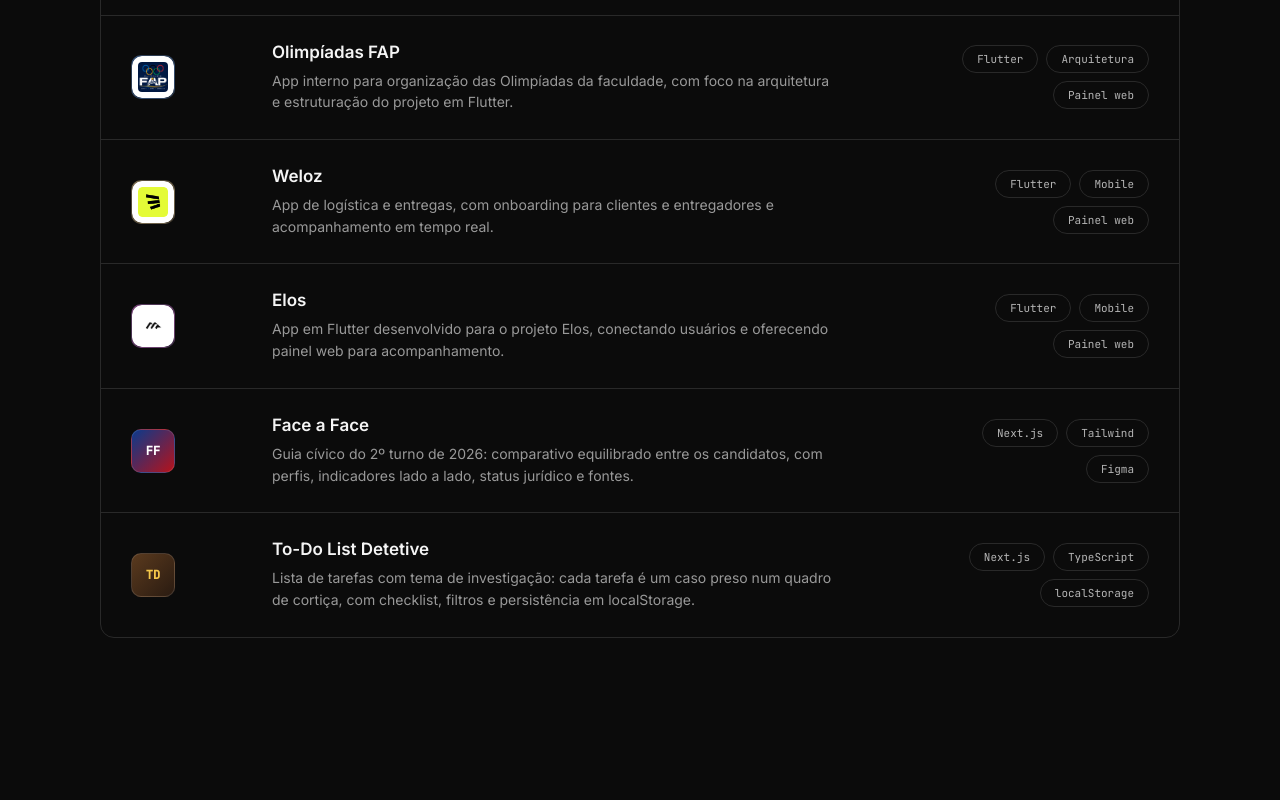
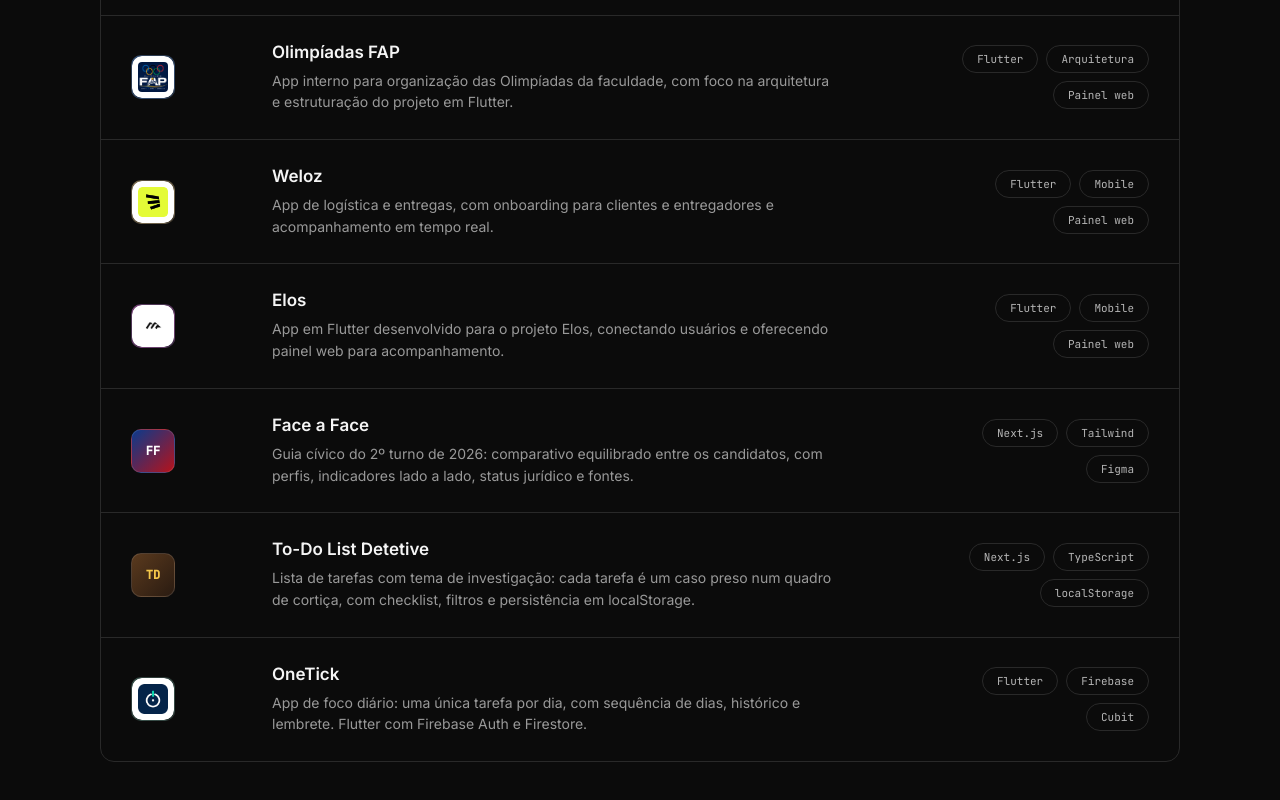
Before and after one commit to dutrathiagodev/portifolio, a Next.js app: page /projetos in a window 1280 px wide. Shown: the part 675-1475 px from the top of the page. Before the commit the page ends 1413 px from the top, so only its background shows below. Built offline with nearby package versions, Linux system fonts and the light colour scheme.

Commit message:
feat: adiciona projeto OneTick à lista de projetos

```diff
--- a/src/content/projetos.ts
+++ b/src/content/projetos.ts
@@ -82,5 +82,15 @@ export const projectsContent: ProjectsContent = {
       tone: "detetive",
       tags: ["Next.js", "TypeScript", "localStorage"],
     },
+    {
+      name: "OneTick",
+      href: "https://github.com/dutrathiagodev/onetick",
+      description:
+        "App de foco diário: uma única tarefa por dia, com sequência de dias, histórico e lembrete. Flutter com Firebase Auth e Firestore.",
+      image: "/images/onetick.png",
+      imageAlt: "OneTick",
+      tone: "onetick",
+      tags: ["Flutter", "Firebase", "Cubit"],
+    },
   ],
 };
```
